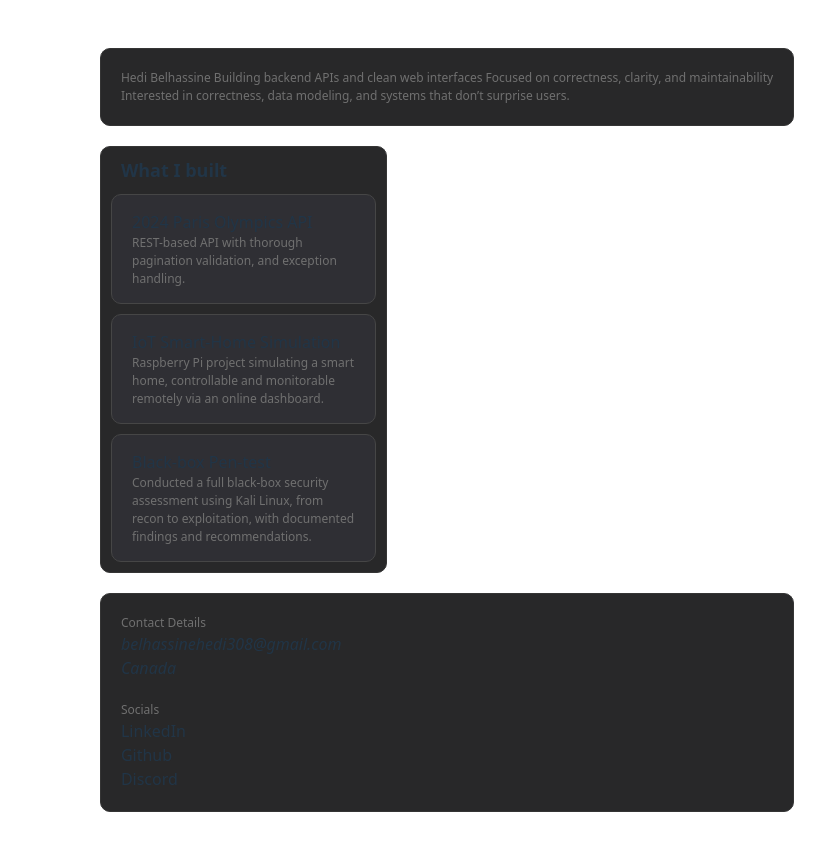
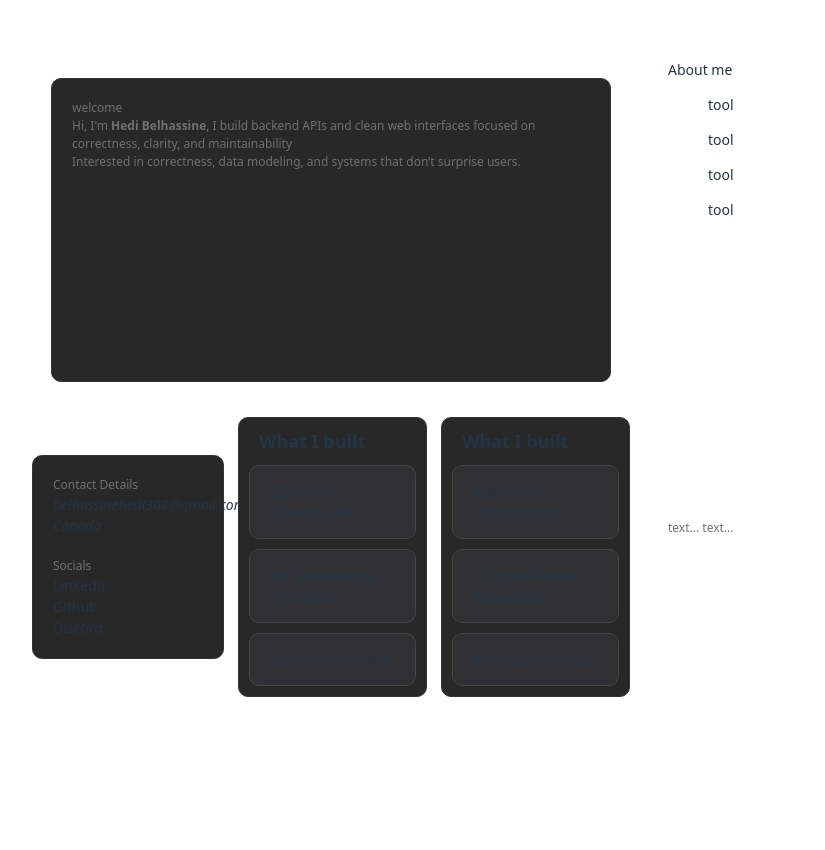
Before and after one commit to hedi3489/my-portfolio, a React (Vite) app: page / in a window 1280 px wide. Shown: the top 850 px of the page, without its empty margins (193-1018 px from the left). Built offline with nearby package versions, Linux system fonts and the light colour scheme.

Commit message:
Organizing containers

```diff
--- a/src/App.css
+++ b/src/App.css
@@ -20,7 +20,7 @@ h2 {
 
 h3 {
   margin: 0px;
-  font-size: 16px;
+  font-size: 14px;
   font-weight: normal;
 }
 
@@ -31,14 +31,78 @@ p {
   color: rgb(112, 112, 112);
 }
 
+.container {
+  max-width: 1100px;
+  margin: 0 auto;
+  padding: 2rem;
+
+  display: flex;
+  flex-direction: row;
+  gap: 2rem;
+  align-items: flex-start;
+}
+
+.main-content {
+  border: 2px solid white;
+  height: 640px;
+  width: 600px;
+
+  display: flex;
+  flex-direction: column;
+  gap: 1rem;          /* space between items */
+  align-items: center; /* horizontal alignment of children */
+}
+
+.side-bar {
+  border: 2px solid white;
+  height: 640px;
+  width: 200px;
+
+  display: flex;
+  flex-direction: column;
+  gap: 1rem;          /* space between items */
+  align-items: center; /* horizontal alignment of children */
+}
+
+.about-card {
+  border: 1px solid white;
+  height: 500px;
+  width: 190px;
+}
+
+.little-footer {
+  border: 1px solid white;
+  height: 200px;
+  width: 190px;
+}
+
+.showcase {
+  border: 1px solid white;
+  display: flex;
+  gap: 1rem;
+  align-items: center;        /* vertical alignment */
+  justify-content: center;    /* horizontal distribution */
+}
+
+.contact-card {
+  /* margin:20px; */
+  padding: 20px;
+  background-color: rgb(40, 40, 41);
+  border: 1px solid rgb(53, 53, 53);
+  border-radius: 10px;
+  /* height: 320px; */
+  /* min-width: 150px; */
+  max-width: 150px;
+}
+
 .projects {
-  margin:20px;
+  /* margin:20px; */
   padding: 10px 0px 0px 0px;
   background-color: rgb(40, 40, 41);
   border: 1px solid rgb(53, 53, 53);
   border-radius: 10px;
-  width: 285px;
-  min-width: 250px;
+  /* width: 285px;
+  min-width: 250px; */
   /* height: 400px;
   min-height: 300px; */
 }
@@ -69,6 +133,8 @@ p {
   background-color: rgb(40, 40, 41);
   border: 1px solid rgb(53, 53, 53);
   border-radius: 10px;
+  height: 300px;
+  min-width: 200px;
   max-width: 1000px;
 }
 
--- a/src/App.jsx
+++ b/src/App.jsx
@@ -1,18 +1,16 @@
 import { useState } from 'react'
 import './App.css'
-import Projects, {BioCard, Footer} from './Cards'
+import Projects, {MainContent, SideBar, BioCard} from './Cards'
 
 function App() {
   const [count, setCount] = useState(0)
 
   return (
     <>
-
-      <BioCard />
-      <Projects />
-      <Footer />
-
-
+      <div className='container'>
+        <MainContent />
+        <SideBar />
+      </div>
     </>
   )
 }
--- a/src/Cards.jsx
+++ b/src/Cards.jsx
@@ -2,13 +2,35 @@ import { StrictMode } from 'react'
 import { createRoot } from 'react-dom/client'
 import './App.css'
 
+function MainContent(){
+    return <div className='main-content'>
+        <BioCard />
+        <Showcase />
+    </div>
+}
+
+function Showcase(){
+    return <div className='showcase'>
+          <ContactCard />
+          <Projects />
+          <Projects />
+        </div>
+}
+
+function SideBar(){
+    return <div className='side-bar'>
+        <AboutCard />
+        <LittleFooter />
+    </div>
+}
+
 function BioCard(){
     return <div className='bio-card'>
-        <p>Hedi Belhassine Building backend APIs and clean web interfaces Focused on correctness, clarity, and maintainability</p>
+        <p>welcome</p>
+        <p>Hi, I'm <b>Hedi Belhassine</b>, I build backend APIs and clean web interfaces focused on correctness, clarity, and maintainability</p>
         <p>Interested in correctness, data modeling, and systems that don’t surprise users.</p>
       </div>
 }
-
 
 function Projects(){
 
@@ -16,15 +38,15 @@ function Projects(){
         <h2>What I built</h2>
         <ProjectCard
             title="2024 Paris Olympics API"
-            description="REST-based API with thorough pagination validation, and exception handling."
+            // description="REST-based API with thorough pagination validation, and exception handling."
         />
         <ProjectCard
             title="IoT Smart-Home Simulation"
-            description="Raspberry Pi project simulating a smart home, controllable and monitorable remotely via an online dashboard."
+            // description="Raspberry Pi project simulating a smart home, controllable and monitorable remotely via an online dashboard."
         />
         <ProjectCard
             title="Black-box Pen-test"
-            description="Conducted a full black-box security assessment using Kali Linux, from recon to exploitation, with documented findings and recommendations."
+            // description="Conducted a full black-box security assessment using Kali Linux, from recon to exploitation, with documented findings and recommendations."
         />
     </div>;
 
@@ -39,8 +61,8 @@ function ProjectCard({ title, description }) {
   )
 }
 
-function Footer(){
-    return <div className='bio-card'>
+function ContactCard(){
+    return <div className='contact-card'>
         <p>Contact Details</p>
         <h3><i>belhassinehedi308@gmail.com</i></h3>
         <h3><i>Canada</i></h3>
@@ -52,5 +74,32 @@ function Footer(){
       </div>
 }
 
+function AboutCard(){
+    return <div className='about-card'>
+        <h3>About me</h3>
+        <ul>tool</ul>
+        <ul>tool</ul>
+        <ul>tool</ul>
+        <ul>tool</ul>
+    </div>
+}
+
+function LittleFooter(){
+    return <div className='little-footer'>
+        <p>text... text...</p>
+    </div>
+}
+
 export default Projects;
-export { BioCard, ProjectCard, Footer };
+export {
+    MainContent,
+    SideBar,
+
+    BioCard,
+    ProjectCard,
+    ContactCard,
+    AboutCard,
+    LittleFooter,
+
+
+};
```
